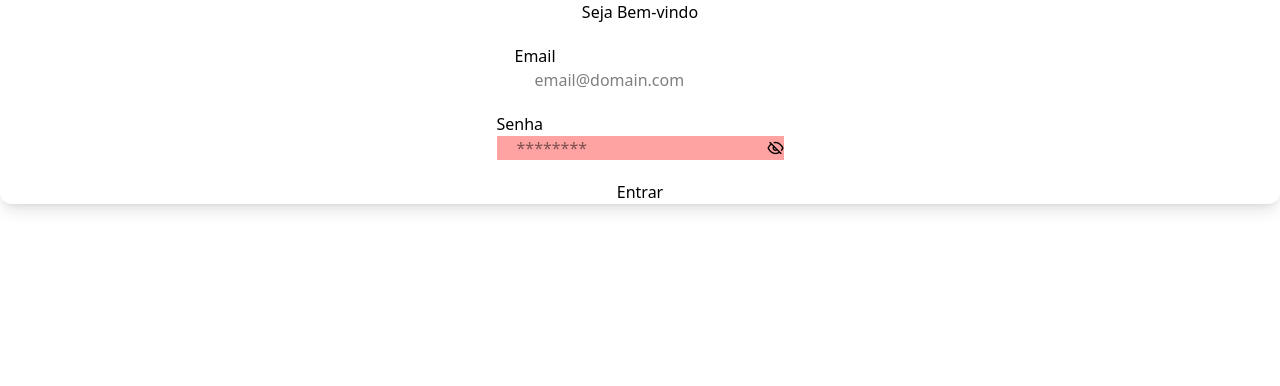
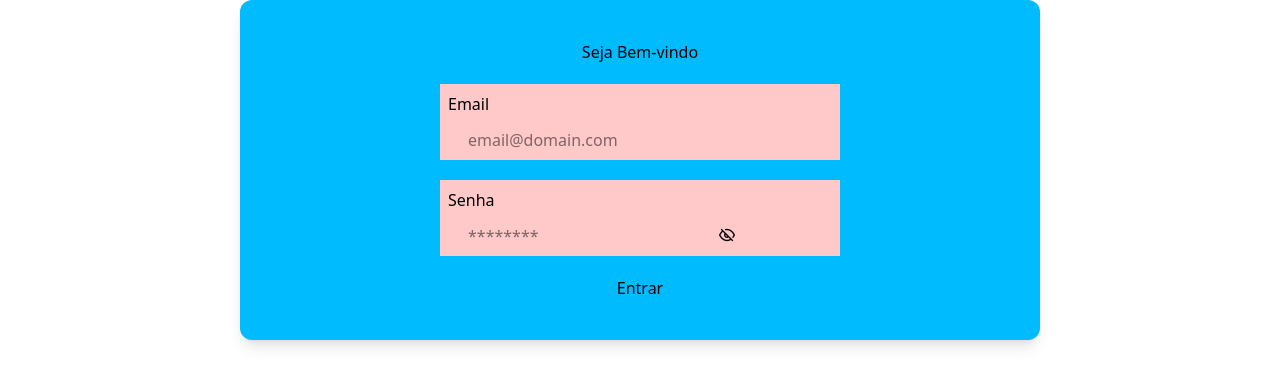
Before and after one commit to itznokx/gt3-repo, a React (Vite) app in the folder modulo2/react/digital_store/: page / in a window 1280 px wide. Shown: the top 386 px of the page. Built offline with nearby package versions, Linux system fonts and the light colour scheme.

Commit message:
React study

```diff
--- a/modulo2/react/digital_store/src/pages/Login.jsx
+++ b/modulo2/react/digital_store/src/pages/Login.jsx
@@ -26,12 +26,12 @@ const Login = () => {
   return (
       <div>
         <form
-            className="bg-white shadow-lg rounded-xl flex flex-col gap-5 justify-center items-center"
+            className="bg-sky-400 shadow-lg rounded-xl flex flex-col gap-5 justify-center items-center p-10 w-200 justify-self-center self-center"
             onSubmit={handleSubmit(logAux)}
             >
             <h3>Seja Bem-vindo</h3>
-            <div className=''>
-                <label htmlFor="email" className='block'>Email</label>
+            <div className=' bg-red-200 flex flex-col w-100 gap-3 p-2'>
+                <label htmlFor="email" className=''>Email</label>
                 <InputText
                     className="pl-5"
                     id="email"
@@ -40,10 +40,10 @@ const Login = () => {
                     {...register('email', {required: true})}
                 />
             </div>
-            <div>
+            <div className='bg-red-200 flex flex-col w-100 gap-3 p-2'>
                 <label htmlFor="password" className='block'>Senha</label>
                 <IconField
-                    className='bg-red-300 flex items-center flex-row gap-5'
+
                 >
                     <InputText
                         type={showPassword ? 'password' : 'text'}
@@ -53,13 +53,13 @@ const Login = () => {
                         className='pl-5'
                     />
                     <InputIcon
-                        className={ `pi ${showPassword ? 'pi-eye-slash' : 'pi-eye'} cursor-pointer`}
+                        className={ `pi ${showPassword ? 'pi-eye-slash' : 'pi-eye'} cursor-pointer ml-5`}
                         onClick={ () => setPasswordVisibility(!showPassword)}
 
                     />
                 </IconField>
             </div>
-            <Button type="submit" label="Entrar" />
+            <Button className='border-red-500 border-radius-5' type="submit" label="Entrar" />
         </form>
       </div>
   );
```
